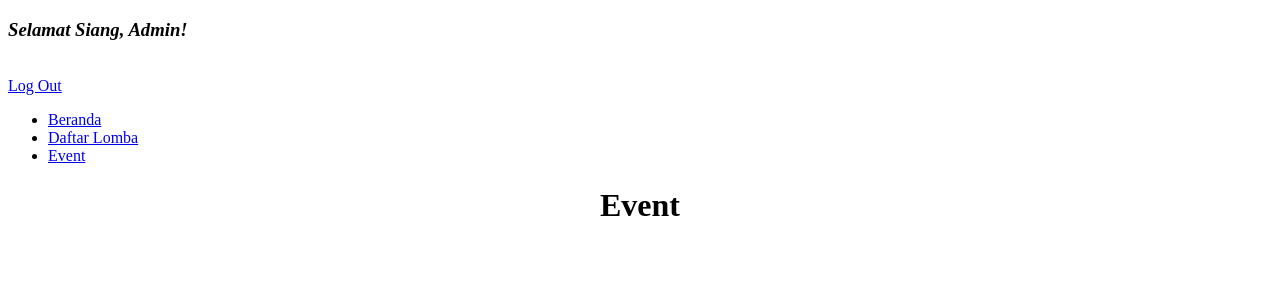
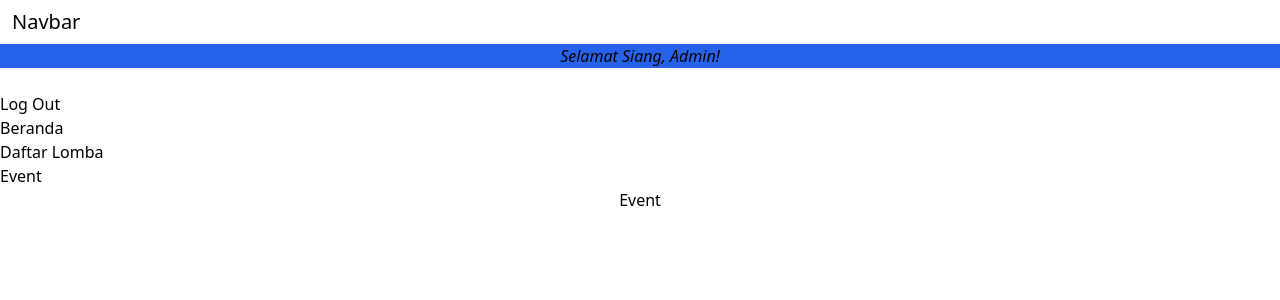
Before and after one commit to Dani170907/Project-akhir, a CodeIgniter app: page /pj-L11/index.php/admin/event in a window 1280 px wide. Shown: the top 300 px of the page. Run offline with CodeIgniter, Linux system fonts and the light colour scheme.

Commit message:
menambahkan navbar pada admin

```diff
--- a/application/config/config.php
+++ b/application/config/config.php
@@ -23,7 +23,7 @@ defined('BASEPATH') OR exit('No direct script access allowed');
 | a PHP script and you can easily do that on your own.
 |
 */
-$config['base_url'] = 'http://200.100.0.30:8080/pj-L11/';
+$config['base_url'] = 'http://localhost/pj-L11';
 
 /*
 |--------------------------------------------------------------------------
--- a/application/views/templates/admin_header.php
+++ b/application/views/templates/admin_header.php
@@ -29,10 +29,103 @@
     <meta charset="UTF-8">
     <meta name="viewport" content="width=device-width, initial-scale=1.0">
     <link rel="stylesheet" href="<?php echo base_url('assets/admin.css')?>">
+    <link href="<?= base_url('assets/css/output.css'); ?>" rel="stylesheet">
     <title>Halaman Admin</title>
 </head>
 <body>
-      <h3><i><?= salam('Admin') ?></i></h3><br>
+<!-- First navbar -->
+<!-- Main navigation container -->
+<nav
+  class="relative flex w-full flex-nowrap items-center justify-between bg-primary py-2 shadow-dark-mild lg:flex-wrap lg:justify-start lg:py-4"
+  data-twe-navbar-ref>
+  <div class="flex w-full flex-wrap items-center justify-between px-3">
+    <div class="mx-2">
+      <a class="text-xl text-neutral-100" href="#">Navbar</a>
+    </div>
+    <!-- Hamburger button for mobile view -->
+    <button
+      class="block border-0 bg-transparent px-2 text-neutral-300 hover:no-underline hover:shadow-none focus:no-underline focus:shadow-none focus:outline-none focus:ring-0 dark:text-neutral-200 lg:hidden"
+      type="button"
+      data-twe-collapse-init
+      data-twe-target="#navbarSupportedContent9"
+      aria-controls="navbarSupportedContent9"
+      aria-expanded="false"
+      aria-label="Toggle navigation">
+      <!-- Hamburger icon -->
+      <span
+        class="[&>svg]:w-7 [&>svg]:stroke-black/50 dark:[&>svg]:stroke-neutral-200">
+        <svg
+          xmlns="http://www.w3.org/2000/svg"
+          viewBox="0 0 24 24"
+          fill="currentColor">
+          <path
+            fill-rule="evenodd"
+            d="M3 6.75A.75.75 0 013.75 6h16.5a.75.75 0 010 1.5H3.75A.75.75 0 013 6.75zM3 12a.75.75 0 01.75-.75h16.5a.75.75 0 010 1.5H3.75A.75.75 0 013 12zm0 5.25a.75.75 0 01.75-.75h16.5a.75.75 0 010 1.5H3.75a.75.75 0 01-.75-.75z"
+            clip-rule="evenodd" />
+        </svg>
+      </span>
+    </button>
+
+    <!-- Collapsible navbar container -->
+    <div
+      class="!visible mt-2 hidden flex-grow basis-[100%] items-center lg:mt-0 lg:!flex lg:basis-auto"
+      id="navbarSupportedContent9"
+      data-twe-collapse-item>
+      <!-- Left links -->
+      <ul
+        class="list-style-none me-auto flex flex-col ps-0 lg:mt-1 lg:flex-row"
+        data-twe-navbar-nav-ref>
+        <!-- Home link -->
+        <li
+          class="my-4 ps-2 lg:my-0 lg:pe-1 lg:ps-2"
+          data-twe-nav-item-ref>
+          <a
+            class="text-neutral-300 transition duration-200 hover:text-neutral-200 hover:ease-in-out focus:text-neutral-200 active:text-black/80 motion-reduce:transition-none lg:px-2"
+            aria-current="page"
+            href="#"
+            data-twe-nav-link-ref
+            >Home</a
+          >
+        </li>
+        <!-- Features link -->
+        <li
+          class="mb-4 ps-2 lg:mb-0 lg:pe-1 lg:ps-0"
+          data-twe-nav-item-ref>
+          <a
+            class="p-0 text-neutral-300 transition duration-200 hover:text-neutral-200 hover:ease-in-out focus:text-neutral-200 active:text-black/80 motion-reduce:transition-none lg:px-2"
+            href="#"
+            data-twe-nav-link-ref
+            >Features</a
+          >
+        </li>
+        <!-- Pricing link -->
+        <li
+          class="mb-4 ps-2 lg:mb-0 lg:pe-1 lg:ps-0"
+          data-twe-nav-item-ref>
+          <a
+            class="p-0 text-neutral-300 transition duration-200 hover:text-neutral-200 hover:ease-in-out focus:text-neutral-200 active:text-black/80 motion-reduce:transition-none lg:px-2"
+            href="#"
+            data-twe-nav-link-ref
+            >Pricing</a
+          >
+        </li>
+        <!-- About link -->
+        <li
+          class="mb-4 ps-2 lg:mb-0 lg:pe-1 lg:ps-0"
+          data-twe-nav-item-ref>
+          <a
+            class="p-0 text-neutral-300 transition duration-200 hover:text-neutral-200 hover:ease-in-out focus:text-neutral-200 active:text-black/80 motion-reduce:transition-none lg:px-2"
+            href="#"
+            data-twe-nav-link-ref
+            >About</a
+          >
+        </li>
+      </ul>
+    </div>
+  </div>
+</nav>
+
+      <h3 class="text-center bg-blue-600"><i><?= salam('Admin') ?></i></h3><br>
       <a href="<?= base_url() ?>Login/logout">Log Out</a>
 
       <ul>
```
Also changed, not shown: application/views/admin.php (line endings or trailing spaces).
